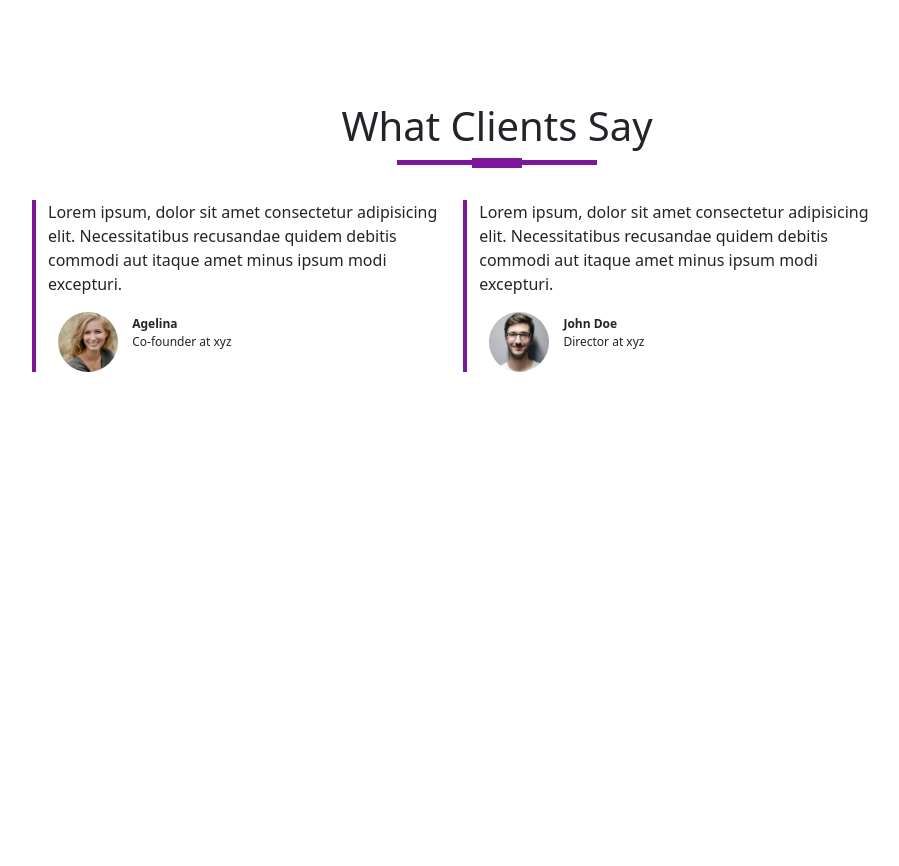
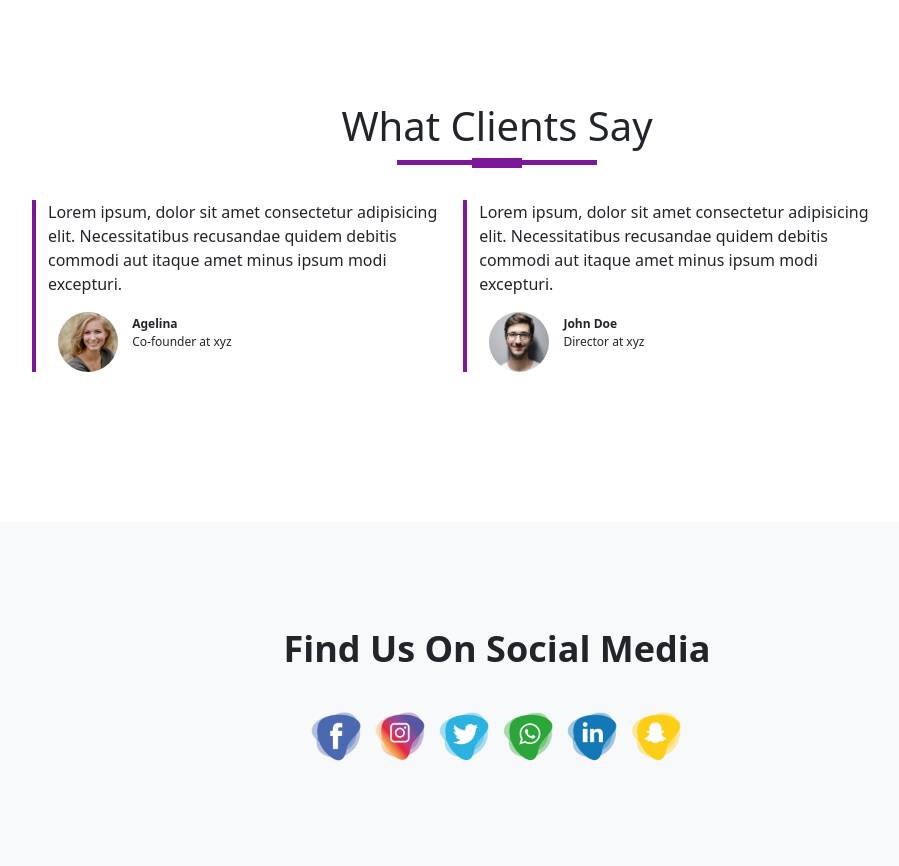
Before and after one commit to yanil8068/firstbootstrap, a plain HTML site: page index.html in a window 1280 px wide. Shown: the part 1949-2815 px from the top of the page, without its empty margins (143-1042 px from the left). Before the commit the page ends 2471 px from the top, so only its background shows below. Drawn offline with nearby package versions, Linux system fonts and the light colour scheme.

Commit message:
social-media section completed

```diff
--- a/index.html
+++ b/index.html
@@ -183,6 +183,20 @@
         </div>
       </div>
     </section>
+    <!-- social media section -->
+    <section id="social-media">
+      <div class="container text-center">
+        <p>Find Us On Social Media</p>
+        <div class="social-icons">
+          <a href="#"><img src="images/facebook-icon.png" /></a>
+          <a href="#"><img src="images/instagram-icon.png" /></a>
+          <a href="#"><img src="images/twitter-icon.png" /></a>
+          <a href="#"><img src="images/whatsapp-icon.png" /></a>
+          <a href="#"><img src="images/linkedin-icon.png" /></a>
+          <a href="#"><img src="images/snapchat-icon.png" /></a>
+        </div>
+      </div>
+    </section>
     <script src="main.js"></script>
   </body>
 </html>
--- a/style.css
+++ b/style.css
@@ -143,3 +143,22 @@ margin: 20px;
     display: inline-block;
     font-size: 12px;
 }
+
+/* social media section */
+#social-media{
+    background: #f8f9fa;
+    padding: 100px 0;
+}
+#social-media p{
+    font-size: 36px;
+    font-weight: 600;
+    margin-bottom: 30px;
+}
+.social-icons img{
+    width: 60px;
+    transition: 0.5s;
+
+}
+.social-icons a:hover img{
+transform: translateY(-10px);
+}
```
